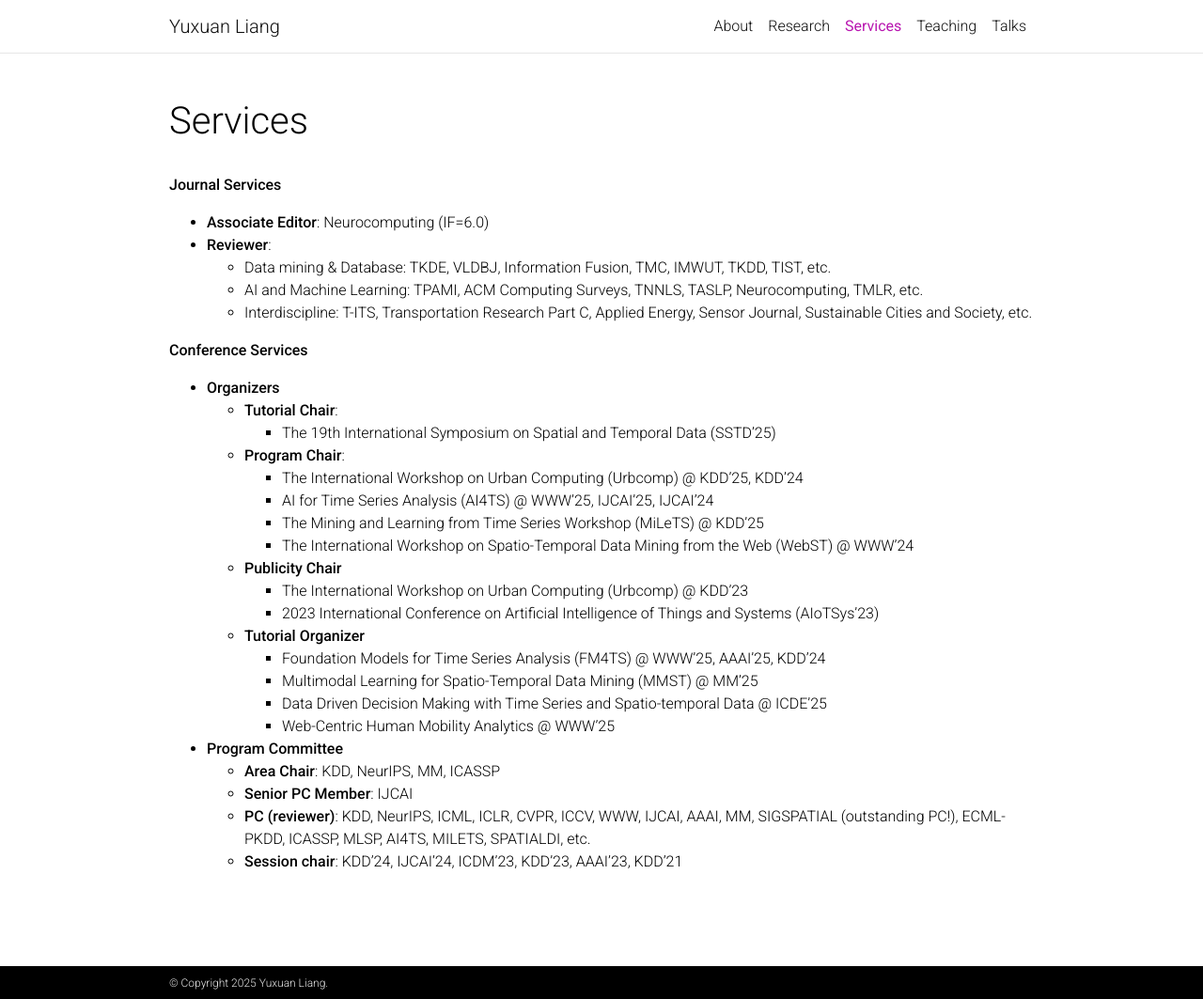
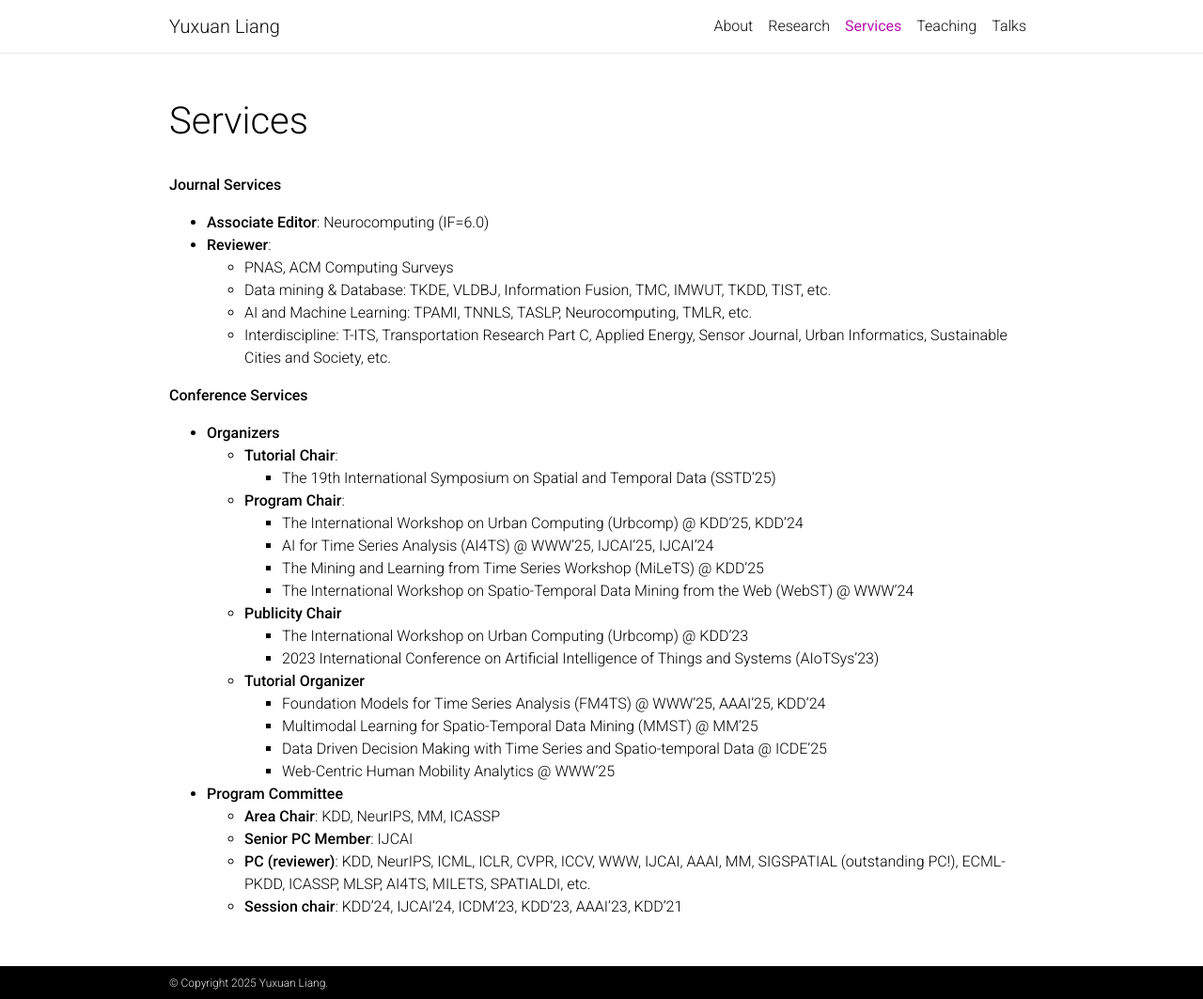
Before and after one commit to CastleLiang/castleliang.github.io, a Jekyll site: the page built from _pages/service.md, in a window 1280 px wide and 1063 px high. Shown: the whole window at 94% size. Built offline with Jekyll 4.4.1, drawn with Linux system fonts in a browser that asks for light colours; comment, search, counter and statistics services are not loaded; a style sheet for code colours, icons or effects is not loaded.

Commit message:
update services

```diff
--- a/_pages/service.md
+++ b/_pages/service.md
@@ -11,9 +11,10 @@ nav_order: 3
 **Journal Services**
 - **Associate Editor**: Neurocomputing (IF=6.0)
 - **Reviewer**:
+  - PNAS, ACM Computing Surveys
   - Data mining & Database: TKDE, VLDBJ, Information Fusion, TMC, IMWUT, TKDD, TIST, etc.
-  - AI and Machine Learning: TPAMI, ACM Computing Surveys, TNNLS, TASLP, Neurocomputing, TMLR, etc.
-  - Interdiscipline: T-ITS, Transportation Research Part C, Applied Energy, Sensor Journal, Sustainable Cities and Society, etc.
+  - AI and Machine Learning: TPAMI, TNNLS, TASLP, Neurocomputing, TMLR, etc.
+  - Interdiscipline: T-ITS, Transportation Research Part C, Applied Energy, Sensor Journal, Urban Informatics, Sustainable Cities and Society, etc.
 
 
 **Conference Services**
```
Also changed, not shown: _pages/publications.md (+2 -2 lines), _pages/teaching.md (+0 -2 lines).
